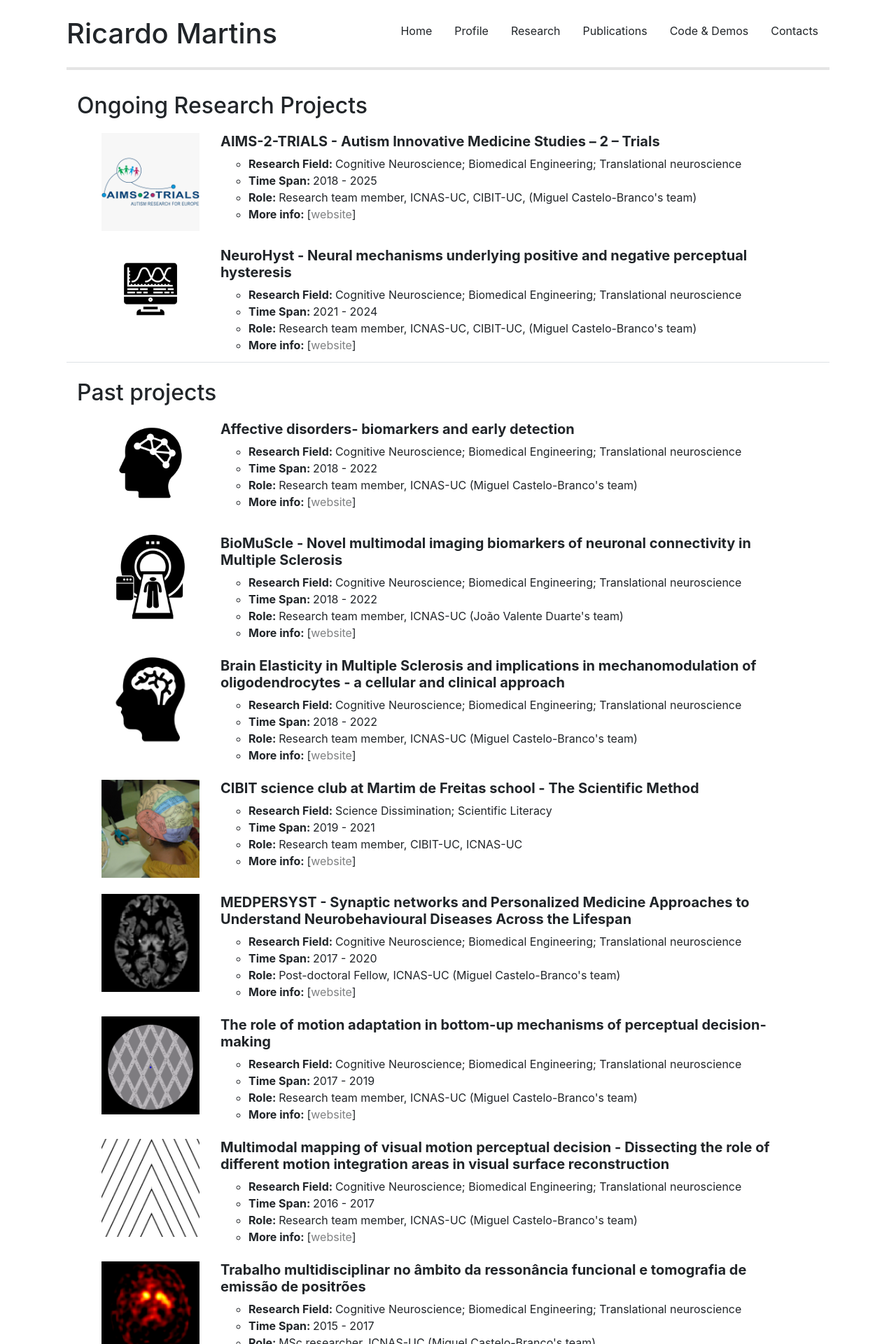
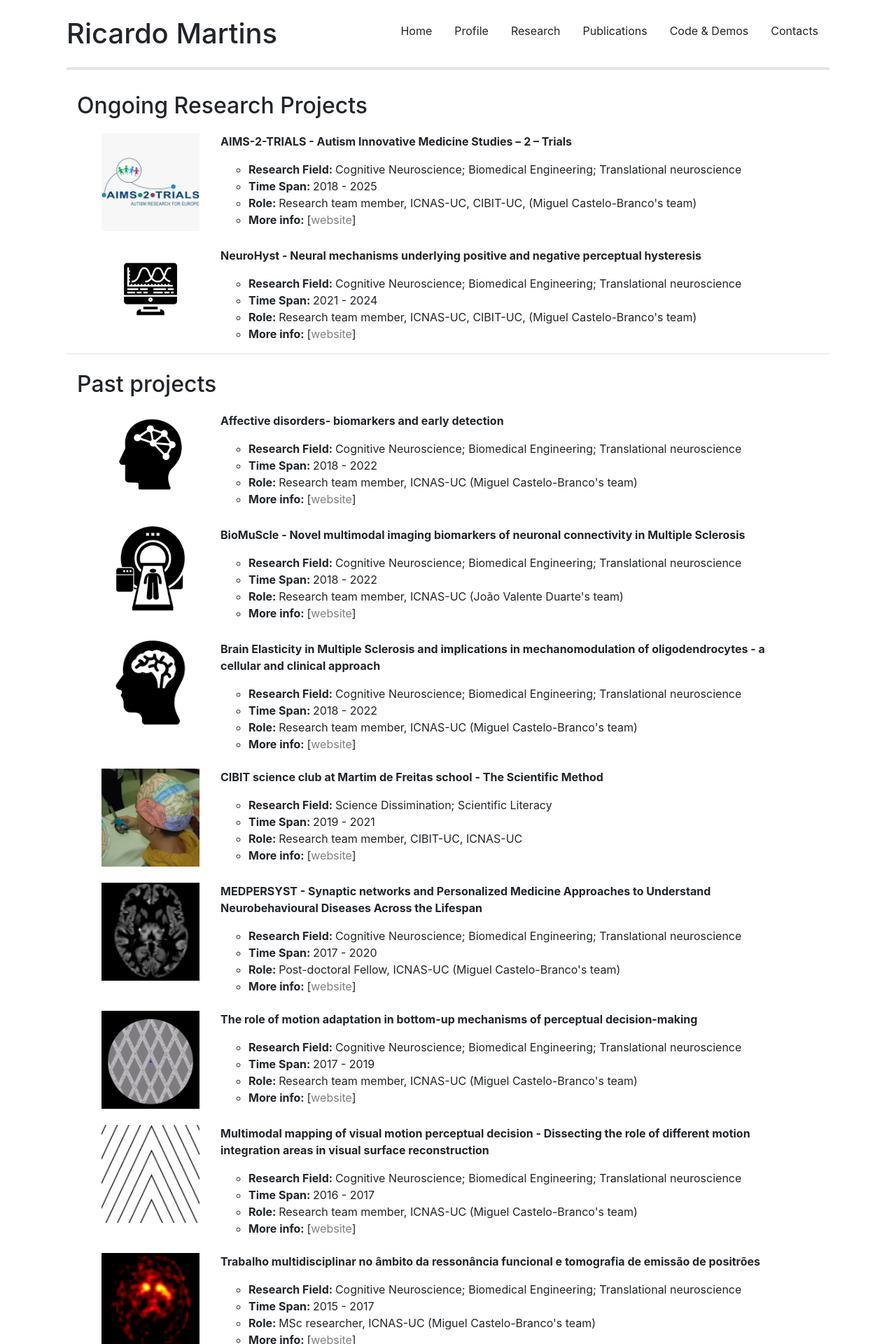
Before and after one commit to ricardomar/ricardomar.github.io, a Jekyll site: the page built from research/index_v2.html, in a window 1280 px wide. Shown: the top 1920 px of the page at 70% size. Built offline with Jekyll 4.4.1, drawn with Linux system fonts in a browser that asks for light colours; nearby versions of some CDN libraries.

Commit message:
Update index_v2.html

```diff
--- a/research/index_v2.html
+++ b/research/index_v2.html
@@ -16,7 +16,7 @@ title: Research Projects |
               <img src="{{member.logo}}" alt="logo" class="img-fluid">
             </div>
             <div class="col-md-10">
-              <h5><strong>{{member.name}}</strong></h5>
+              <p><strong>{{member.name}}</strong></p>
               <ul>
 					<li><strong>Research Field: </strong> {{member.research}}</li>
 					<li><strong>Time Span: </strong> {{member.time}}</li>
@@ -42,7 +42,7 @@ title: Research Projects |
               <img src="{{member.logo}}" alt="logo" class="img-fluid">
             </div>
             <div class="col-md-10">
-              <h5><strong>{{member.name}}</strong></h5>
+              <p><strong>{{member.name}}</strong></p>
               <ul>
 					<li><strong>Research Field: </strong> {{member.research}}</li>
 					<li><strong>Time Span: </strong> {{member.time}}</li>
```
